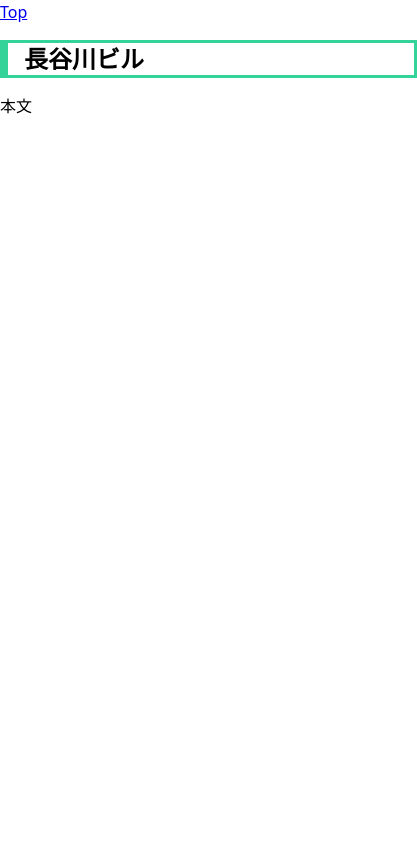
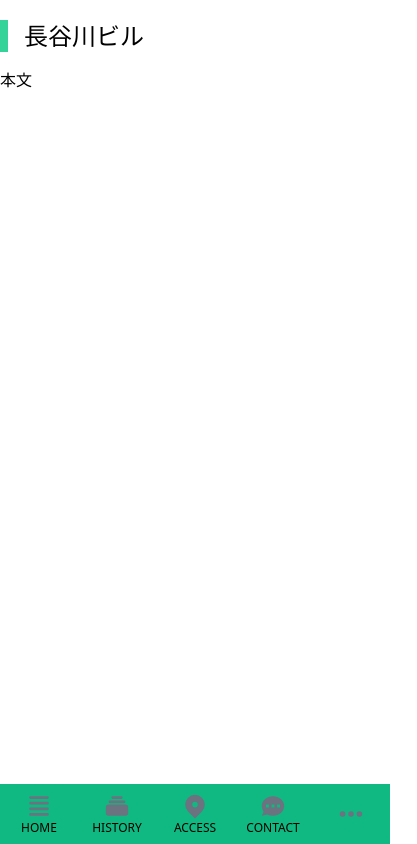
Before and after one commit to LyIV/hasegawa-building-homepage, a React (Create React App) app: page / in a window 390 px wide. Shown: the whole page, 417 px wide, since content can reach past the window. Built offline with nearby package versions, Linux system fonts and the light colour scheme.

Commit message:
feat: add navigation

```diff
--- a/src/components/App.jsx
+++ b/src/components/App.jsx
@@ -1,22 +1,66 @@
 /* modules */
 import React from "react";
 import { BrowserRouter as Router, Switch, Route, Link } from "react-router-dom";
+import { ChatIcon, CollectionIcon, DotsHorizontalIcon, LocationMarkerIcon, ViewListIcon } from "@heroicons/react/solid";
 
 /* components */
 import Top from "./Top";
 
 /* stylesheets */
+import "../stylesheets/tailwindcss.css";
+import "../stylesheets/index.css";
 import "../stylesheets/app.css";
 
 export default function App() {
   return (
     <>
       <Router>
-        <div id="header">
-          <Link to="/">Top</Link>
-        </div>
+        {/* above tab */}
+        <nav className="above-tab">
+          <ul>
+            <li><Link to="/">Home</Link></li>
+            <li><Link to="/history">History</Link></li>
+            <li><Link to="/access">Access</Link></li>
+            <li><Link to="/company">About</Link></li>
+            <li><Link to="/information">Information</Link></li>
+            <li><Link to="/contact">Contact</Link></li>
+          </ul>
+        </nav>
 
-        <div>
+        {/* below tab */}
+        <nav className="below-tab">
+          <ul>
+            <li className="below-tab-item">
+              <ViewListIcon className="below-tab-icon" />
+              <p>HOME</p>
+            </li>
+            <li>
+              <CollectionIcon className="below-tab-icon" />
+              <p>HISTORY</p>
+            </li>
+            <li>
+              <Link to="/access" className="below-tab-item">
+                <LocationMarkerIcon className="below-tab-icon" />
+                <p>ACCESS</p>
+              </Link>
+            </li>
+            <li>
+              <Link to="/contact" className="below-tab-item">
+                <ChatIcon className="below-tab-icon" />
+                <p>CONTACT</p>
+              </Link>
+            </li>
+            <li>
+              <Link to="/contact" className="below-tab-item">
+                <DotsHorizontalIcon className="below-tab-icon" />
+              </Link>
+            </li>
+          </ul>
+        </nav>
+
+        <div className="sm:hidden m-0 p-0 h-6" />
+
+        <div className="main">
           <Switch>
             <Route exact path="/">
               <Top />
--- a/src/stylesheets/app.css
+++ b/src/stylesheets/app.css
@@ -1,38 +1,51 @@
-.App {
-  text-align: center;
+#root {
+  @apply m-0 p-0 w-full h-full;
 }
 
-.App-logo {
-  height: 40vmin;
-  pointer-events: none;
+.above-tab {
+  @apply sm:hidden inset-x-0 top-0 h-8 border-b-2 border-green-500 z-10;
+
+  position        : fixed;
+  color           : theme('colors.gray.800');
+  background-color: theme('colors.gray.50');
 }
 
-@media (prefers-reduced-motion: no-preference) {
-  .App-logo {
-    animation: App-logo-spin infinite 20s linear;
-  }
+.above-tab ul {
+  @apply h-full flex flex-row justify-end list-none;
 }
 
-.App-header {
-  background-color: #282c34;
-  min-height: 100vh;
-  display: flex;
-  flex-direction: column;
-  align-items: center;
-  justify-content: center;
-  font-size: calc(10px + 2vmin);
-  color: white;
+.above-tab li {
+  @apply px-2 text-xl;
 }
 
-.App-link {
-  color: #61dafb;
+.above-tab li:hover {
+  color           : theme('colors.gray.50');
+  background-color: theme('colors.green.500');
 }
 
-@keyframes App-logo-spin {
-  from {
-    transform: rotate(0deg);
-  }
-  to {
-    transform: rotate(360deg);
-  }
+.below-tab {
+  @apply md:hidden lg:hidden xl:hidden py-2 inset-x-0 bottom-0;
+
+  position        : fixed;
+  background-color: theme('colors.green.500');
 }
+
+.below-tab ul {
+  @apply flex flex-row justify-center items-center list-none;
+}
+
+.below-tab li {
+  @apply px-2 text-xs flex flex-col flex-1 justify-center items-center;
+}
+
+.below-tab-item {
+  @apply flex flex-col justify-center items-center;
+}
+
+.below-tab-icon {
+  @apply h-7 w-7 text-gray-500;
+}
+
+.main {
+  @apply mt-0 mb-16 mx-0 px-0 py-1 w-full h-auto flex flex-col justify-center;
+}
```
